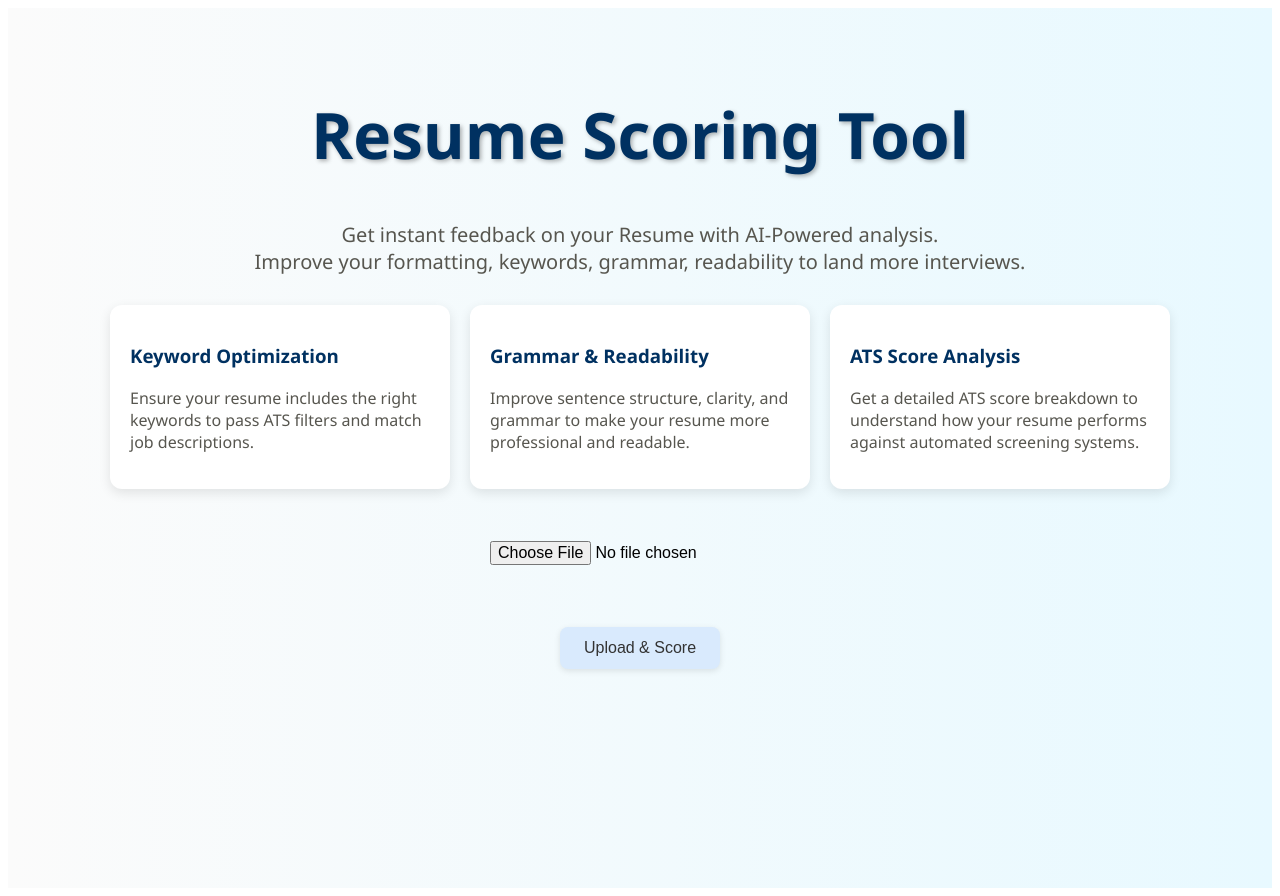
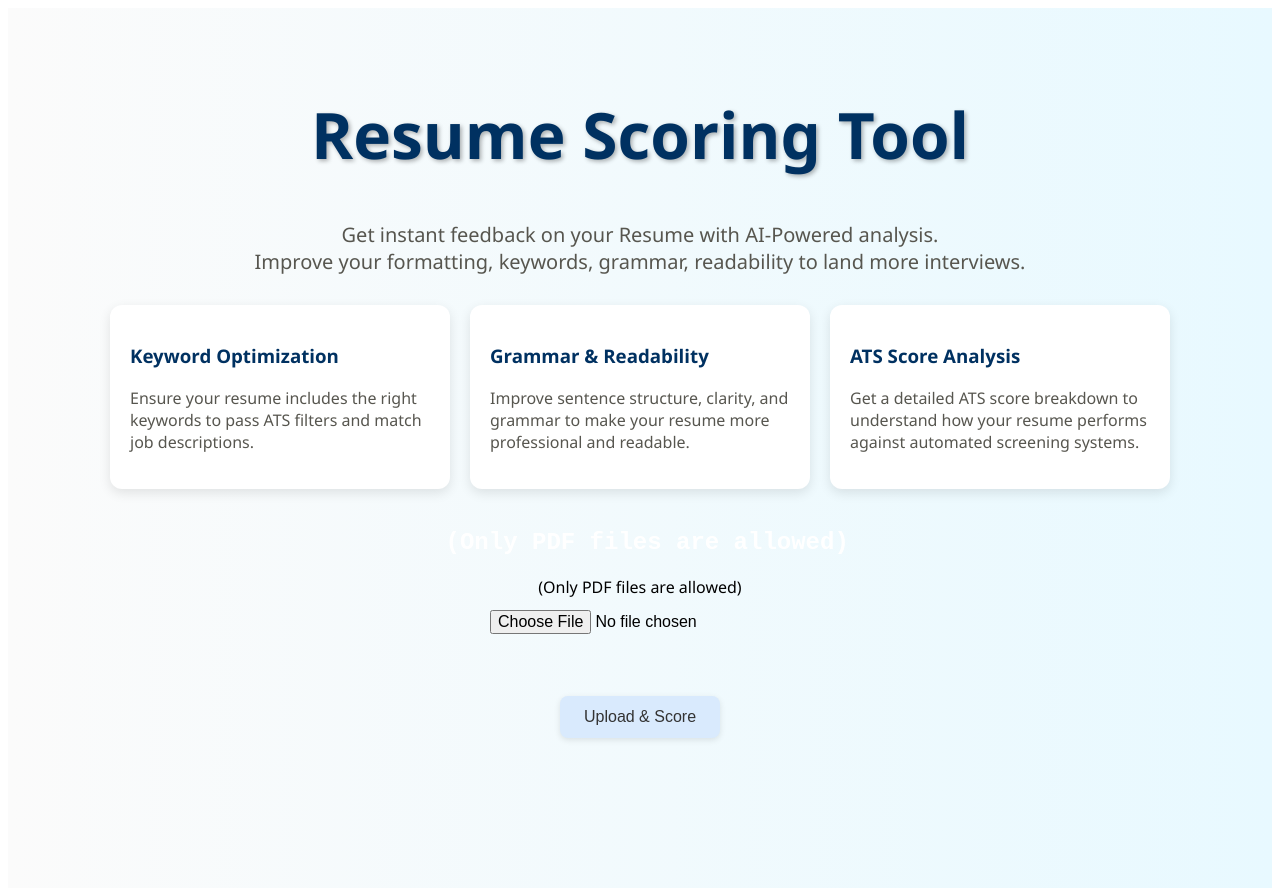
Before and after one commit to rajdeep-office/Resume-agent, a React (Create React App) app in the folder frontend/: page / in a window 1280 px wide. Built offline with nearby package versions, Linux system fonts and the light colour scheme.

Commit message:
Update UploadResume.js

```diff
--- a/frontend/src/components/UploadResume.js
+++ b/frontend/src/components/UploadResume.js
@@ -57,9 +57,9 @@ const UploadResume = () => {
           whiteSpace: "pre-wrap",
         }}
       >
-        {animatedText}
+        {animatedText} (Only PDF files are allowed)
       </h2>
-
+(Only PDF files are allowed)
       <form onSubmit={handleUpload}>
         <input
           type="file"
```
